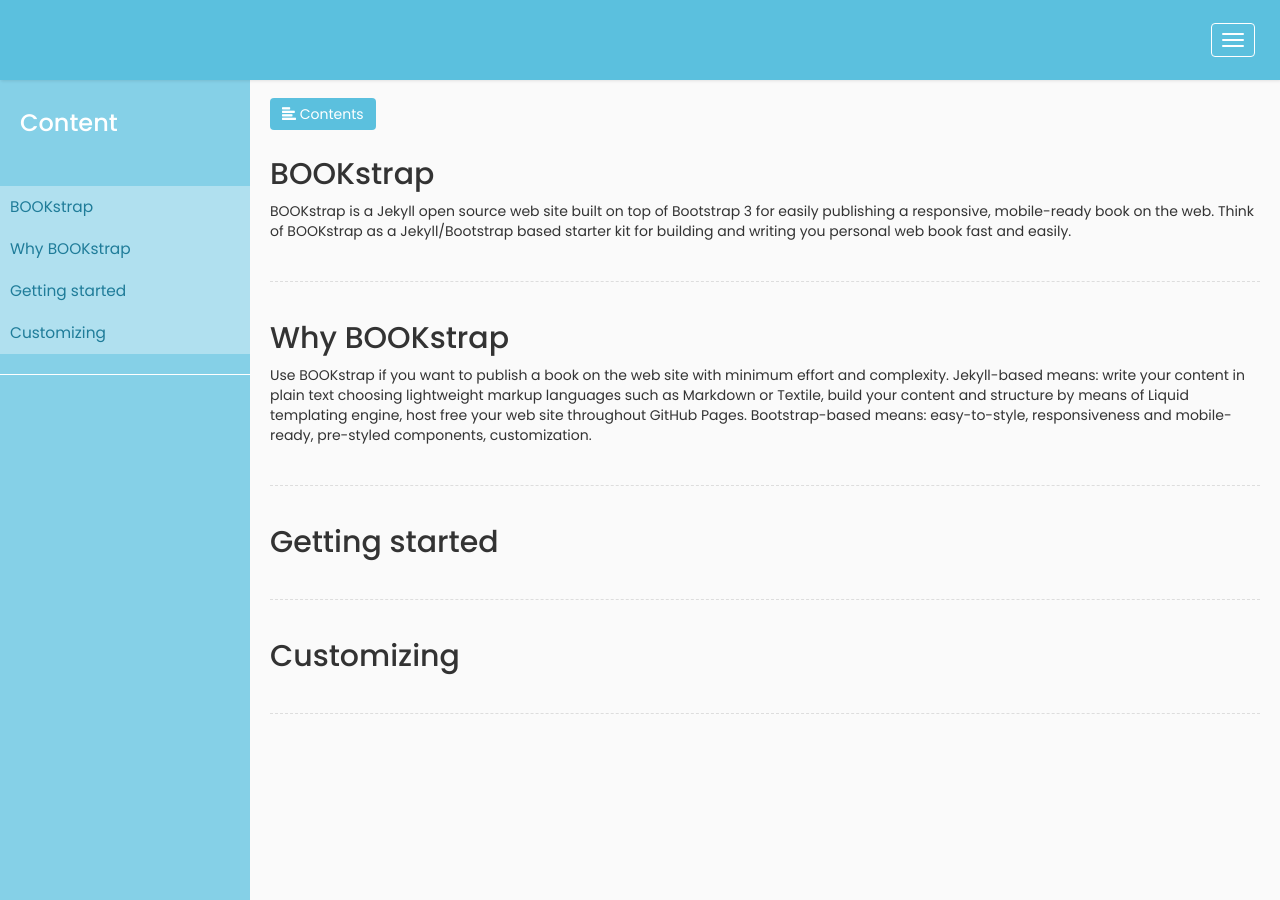
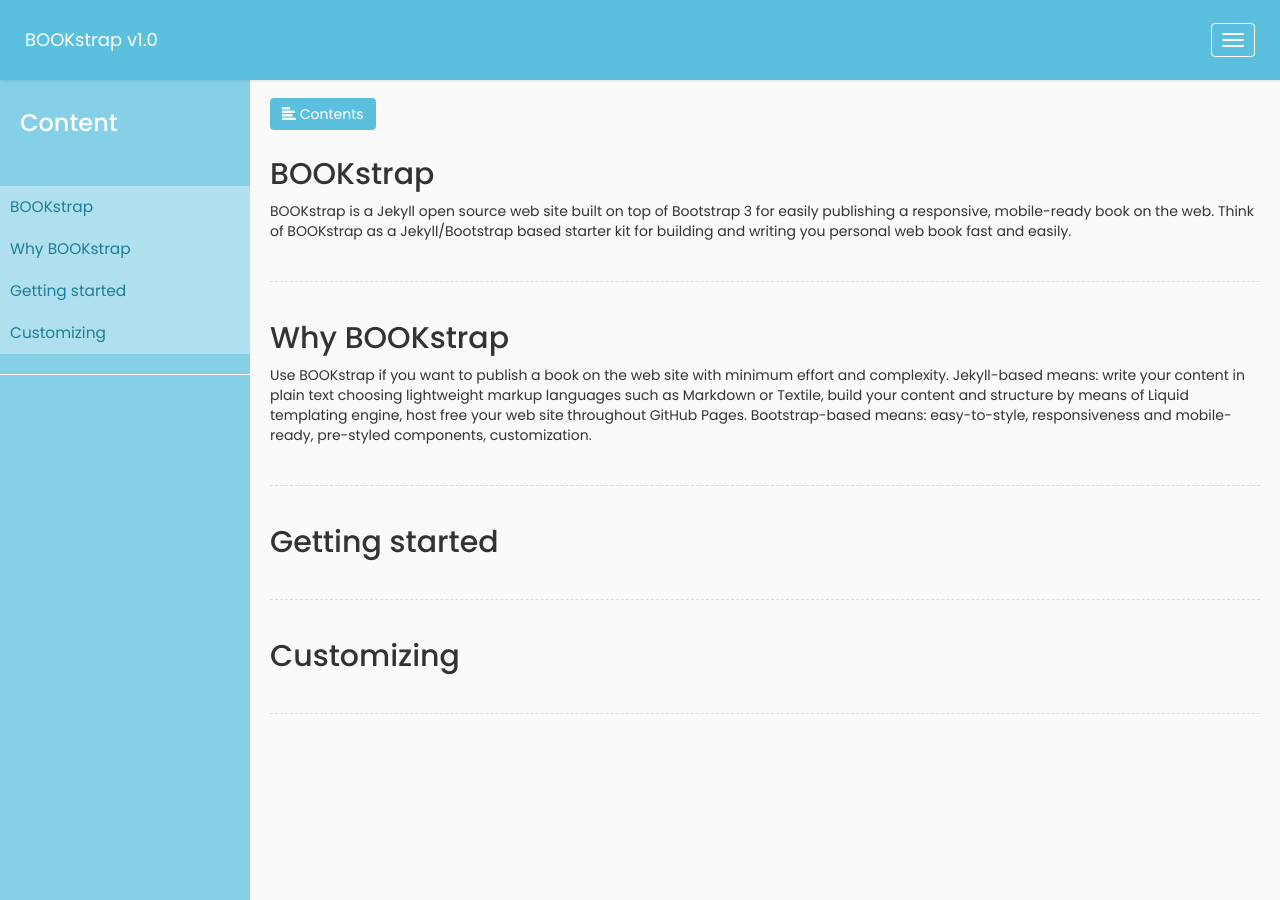
Before and after one commit to emiliano-poggi/BOOKstrap, a Jekyll site: the page built from index.html, in a window 1280 px wide and 900 px high. Built offline with Jekyll 4.4.1, drawn with Linux system fonts in a browser that asks for light colours; nearby versions of some CDN libraries.

Commit message:
Update _config.yml

```diff
--- a/_config.yml
+++ b/_config.yml
@@ -1,3 +1,4 @@
 name: Emiliano Poggi
 markdown: kramdown
 baseurl: /BOOKstrap
+booktitle: BOOKstrap v1.0
```
